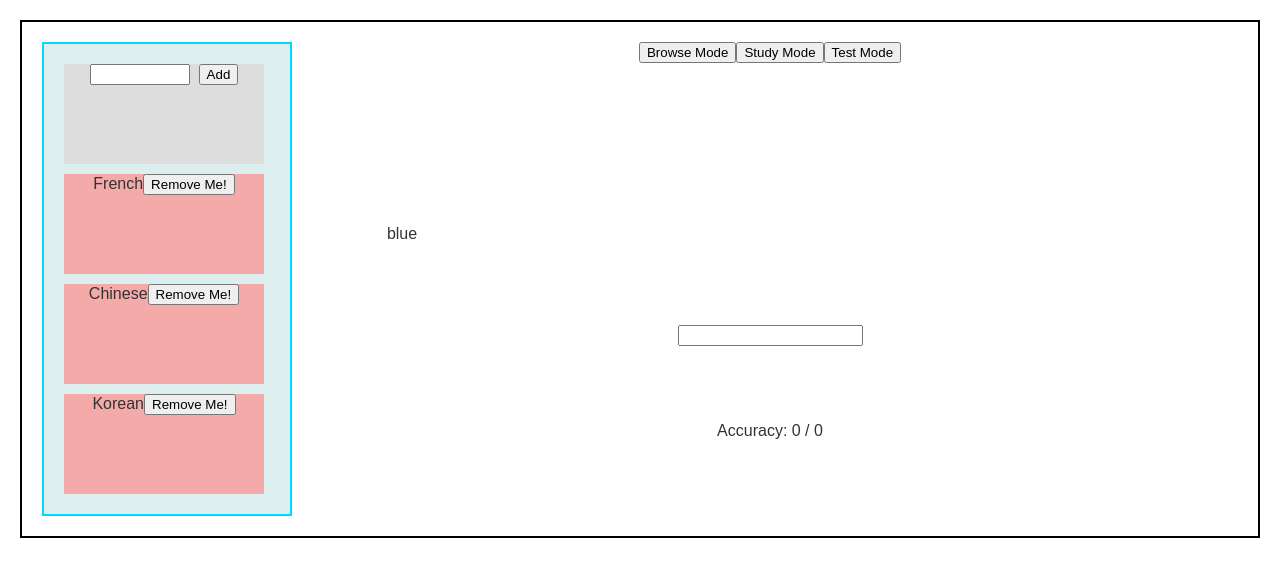
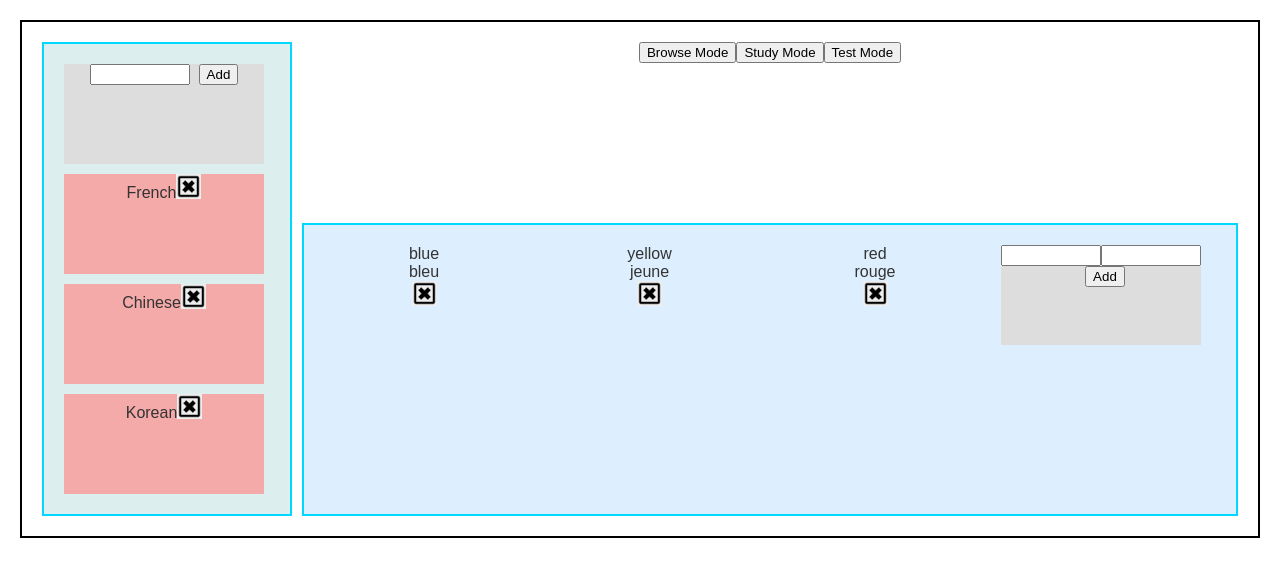
Before and after one commit to yyjoycewoo/VocabMaster, a React (Create React App) app: page / in a window 1280 px wide. Shown: the top 576 px of the page. Built offline with nearby package versions, Linux system fonts and the light colour scheme.

Commit message:
Add styling to delete button

```diff
--- a/src/components/Flashcard.js
+++ b/src/components/Flashcard.js
@@ -62,7 +62,7 @@ class Flashcard extends Component {
         <div>
           {this.props.answer}
         </div>
-        <button onClick={this.removeCard}>Remove Me!</button>
+        <button class="delete-button" onClick={this.removeCard}></button>
       </div>
     )
   }
--- a/src/components/Set.js
+++ b/src/components/Set.js
@@ -6,7 +6,7 @@ class Set extends Component {
     return (
       <div onClick={this.props.onClick} className="Set card" data-id={this.props.id}>
         {this.props.name}
-        <button onClick={this.removeSet}>Remove Me!</button>
+        <button class="delete-button" onClick={this.removeSet}></button>
       </div>
     );
   }
--- a/src/components/View.js
+++ b/src/components/View.js
@@ -16,7 +16,7 @@ class View extends Component {
     this.state = {
       sets: sets,
       currentSet: currSet,
-      mode: 'test',
+      mode: 'browse',
     }
 
     this.updateCurrentSet = this.updateCurrentSet.bind(this);
--- a/src/styles/Flashcard.css
+++ b/src/styles/Flashcard.css
@@ -1,4 +1,3 @@
-
 .Flashcard {
   border: 2px solid black;
   text-align: center;
--- a/src/styles/index.css
+++ b/src/styles/index.css
@@ -16,3 +16,11 @@ body {
   width: 200px !important;
   height: 100px !important;
 }
+
+.delete-button {
+  background-image: url("../assets/delete-button.png");
+  width: 25px;
+  height: 25px;
+  background-size: contain;
+  border: none;
+}
```
Also changed, not shown: src/assets/delete-button.png (added), src/styles/Set.css (indentation only).
